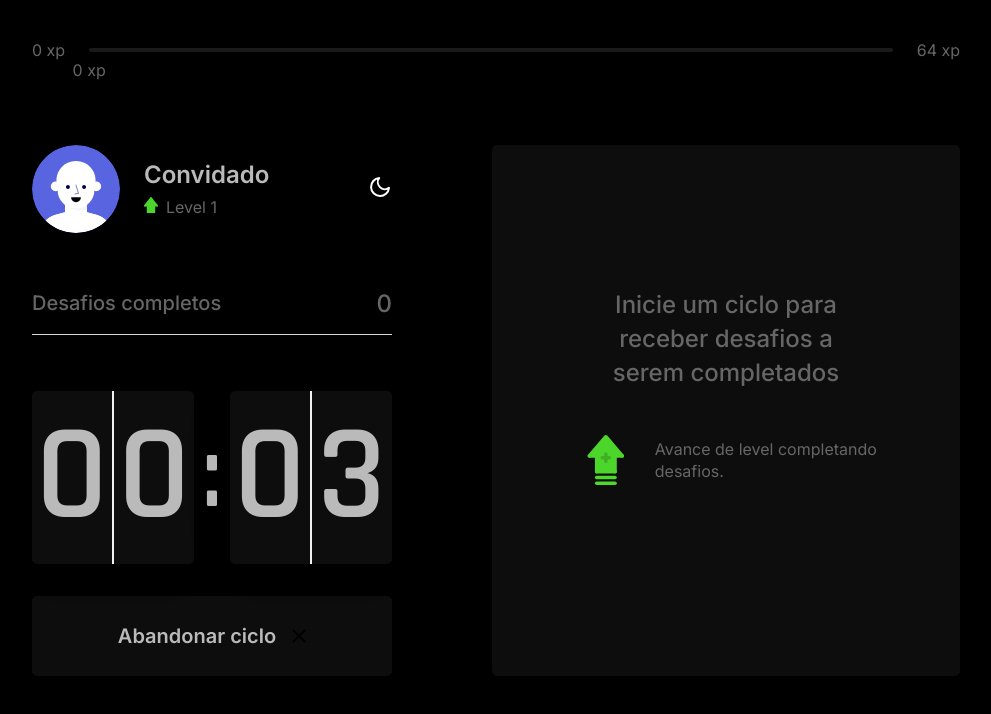
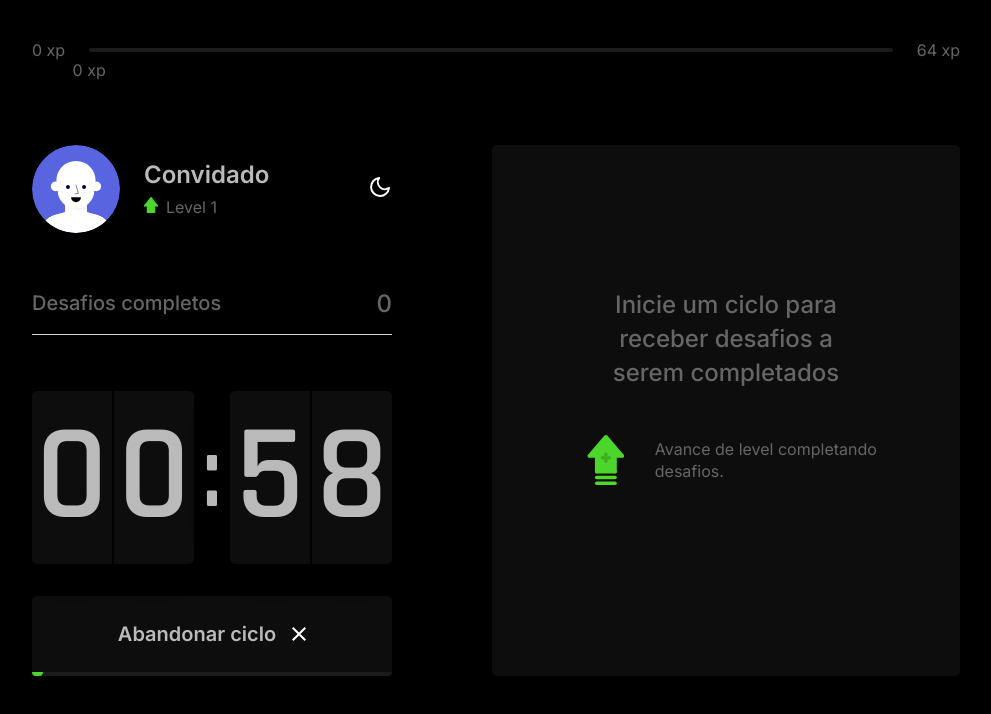
Before and after one commit to rdgrb/nlw-move-it, a Next.js app: page / in a window 1280 px wide. Both pictures are taken after a click on the button "Iniciar um ciclo". Shown: the top 714 px of the page, without its empty margins (144-1135 px from the left). Built offline with nearby package versions, Linux system fonts and the light colour scheme.

Commit message:
Adicionado barra de progresso de ciclo

```diff
--- a/src/components/Countdown.tsx
+++ b/src/components/Countdown.tsx
@@ -3,11 +3,15 @@ import { CountdownContext } from "../contexts/CountdownContext";
 import { Close } from "./icons/Close";
 
 import styles from "../styles/components/Countdown.module.css";
+import { ThemeContext } from "../contexts/ThemeContext";
 
 export function Countdown() {
     const [hover, setHover] = useState(false);
 
+    const { theme } = useContext(ThemeContext);
+
     const {
+        remainingTime,
         minutes,
         seconds,
         hasFinished,
@@ -18,6 +22,14 @@ export function Countdown() {
 
     const [minuteLeftLabel, minuteRightLabel] = String(minutes).padStart(2, "0").split("");
     const [secondLeftLabel, secondRightLabel] = String(seconds).padStart(2, "0").split("");
+
+    function getHoverIconColor(): string {
+        if (theme.title === "light") {
+            return hover ? "#FFFFFF" : "#000000"
+        } else {
+            return hover ? "#000000" : "#FFFFFF"
+        }
+    }
 
     return (
         <div>
@@ -41,14 +53,19 @@ export function Countdown() {
             ) : (
                 <>
                     {isActive ? (
-                        <button onClick={reset} onMouseEnter={() => setHover(true)} onMouseOut={() => setHover(false)}
-                            type="button" className={`${styles.countdownButton} ${styles.countdownButtonActive}`}>
-                            Abandonar ciclo
-                            <Close color={ hover ? "#FFFFFF" : "#000000"}/>
-                        </button>
+                        <>
+                            <button onClick={reset} onMouseEnter={() => setHover(true)} onMouseOut={() => setHover(false)}
+                                type="button" className={`${styles.countdownButton} ${styles.countdownButtonActive}`}>
+                                Abandonar ciclo
+                                <Close color={getHoverIconColor()}/>
+                            </button>
+                            <div className={styles.buttonProgress}>
+                                <div style={{ width: `${remainingTime}%` }} />
+                            </div>
+                        </>
                     ) : (
                         <button onClick={start}
-                            type="button" className={styles.countdownButton}>
+                            type="button" className={styles.countdownButton} >
                             Iniciar um ciclo
                             <img src="icons/play.svg" />
                         </button>
--- a/src/contexts/CountdownContext.tsx
+++ b/src/contexts/CountdownContext.tsx
@@ -6,6 +6,7 @@ interface CountdownContextValues {
     seconds: number;
     hasFinished: boolean;
     isActive: boolean;
+    remainingTime: number;
     start: () => void;
     reset: () => void;
 }
@@ -21,7 +22,9 @@ let countdownTimeout: NodeJS.Timeout;
 export function CountdownProvider({ children }: ProviderProps) {
     const { startNewChallenge } = useContext(ChallengesContext);
 
-    const [time, setTime] = useState(0.1 * 60 - 1);
+    const fullTime = 61
+    const [time, setTime] = useState(1 * 60);
+    const [remainingTime, setRemainingTime] = useState(0);
     const [isActive, setIsActive] = useState(false);
     const [hasFinished, setHasFinished] = useState(false);
 
@@ -36,24 +39,32 @@ export function CountdownProvider({ children }: ProviderProps) {
         clearTimeout(countdownTimeout);
         setIsActive(false);
         setHasFinished(false);
-        setTime(0.1 * 60 - 1);
+        setRemainingTime(0);
+        setTime(1 * 60);
+    }
+
+    function calculateRemainingTime() {
+        const remaining = Math.floor(((fullTime - time) / fullTime) * 100)
+        setRemainingTime(remaining);
     }
 
     useEffect(() => {
         if (isActive && time > 0) {
             countdownTimeout = setTimeout(() => {
                 setTime(time - 1);
+                calculateRemainingTime();
             }, 1000);
         } else if (isActive && time == 0) {
             setHasFinished(true);
             setIsActive(false);
+            setRemainingTime(0);
             startNewChallenge();
         }
     }, [isActive, time])
 
     return (
         <CountdownContext.Provider value={
-            { minutes, seconds, hasFinished, isActive, start, reset }} >
+            { minutes, seconds, hasFinished, remainingTime, isActive, start, reset }} >
             { children }
         </CountdownContext.Provider>
     )
--- a/src/styles/components/Countdown.module.css
+++ b/src/styles/components/Countdown.module.css
@@ -23,11 +23,11 @@
 }
 
 .countdownContainer > div span:first-child {
-    border-right: 1px solid #f0f1f3;
+    border-right: 1px solid var(--background);
 }
 
 .countdownContainer > div span:last-child {
-    border-left: 1px solid #f0f1f3;
+    border-left: 1px solid var(--background);
 }
 
 .countdownContainer > span {
@@ -60,6 +60,10 @@
 }
 
 .countdownButtonActive {
+    height: 4.75rem;
+    border-bottom-left-radius: 0;
+    border-bottom-right-radius: 0;
+
     background: var(--white);
     color: var(--title);
 }
@@ -81,3 +85,18 @@
 .countdownButton img, .countdownButton svg {
     margin-left: 1rem;
 }
+
+.buttonProgress {
+    height: 4px;
+    border-bottom-left-radius: 4px;
+    border-bottom-right-radius: 4px;
+    background: var(--gray-line);
+    position: relative;
+}
+
+.buttonProgress > div {
+    height: 4px;
+    border-bottom-left-radius: 4px;
+    border-bottom-right-radius: 4px;
+    background: var(--green);
+}
```
